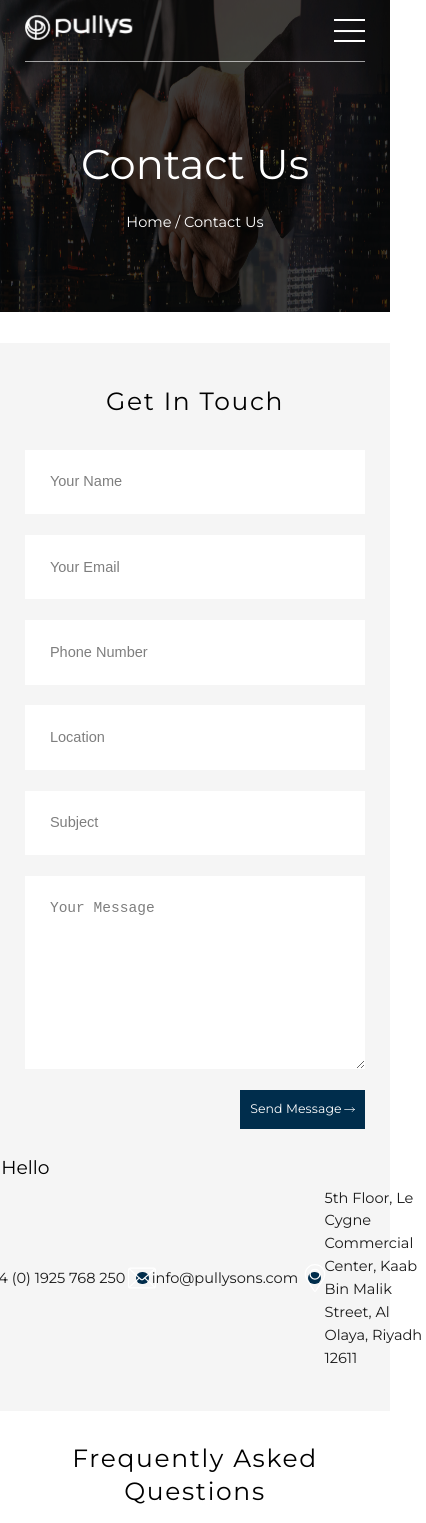
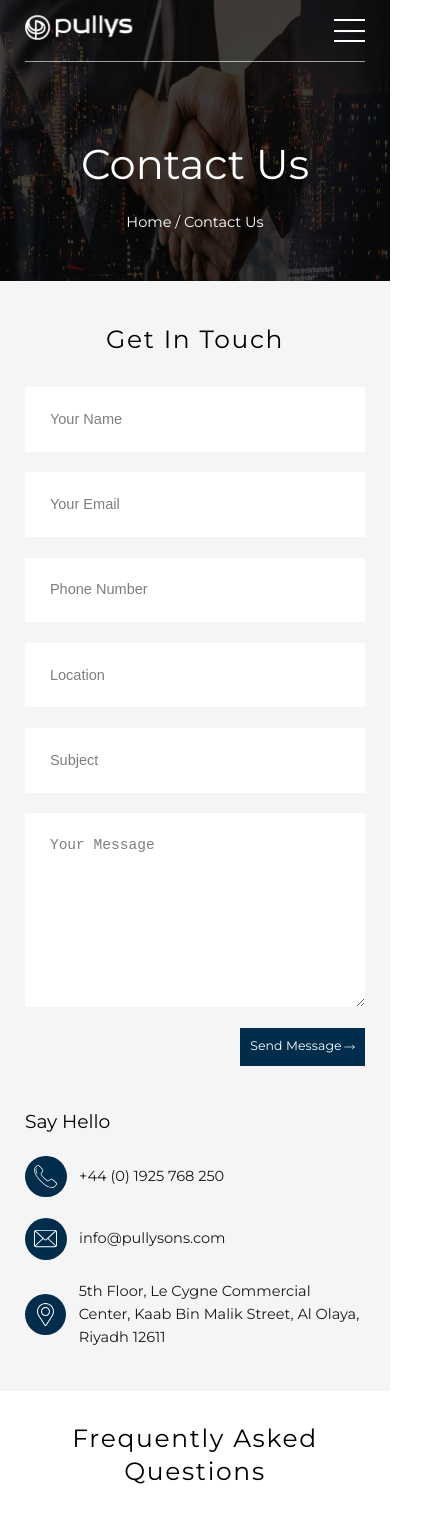
Before and after one commit to lazim-mv/pullys, a Next.js app: page /contactus in a window 390 px wide. Shown: the top 1523 px of the page, 426 px wide, since content can reach past the window. Built offline with nearby package versions, Linux system fonts and the light colour scheme.

Commit message:
contact page

```diff
--- a/src/app/components/MobileHeader/MobileHeader.js
+++ b/src/app/components/MobileHeader/MobileHeader.js
@@ -5,6 +5,7 @@ import { usePathname } from "next/navigation";
 import styles from "./mobileHeader.module.css";
 import { BtnComponent } from "../common/ButtonComponent";
 import logo from "../../../../public/mlogo.svg";
+import Link from "next/link";
 
 function MobileHeader() {
   const pathname = usePathname();
@@ -100,7 +101,7 @@ function MobileHeader() {
             }}
           >
             {menuList.map((item, index) => (
-              <a
+              <Link
                 key={index}
                 className={`linksWrapper linksText ${
                   pathname !== undefined &&
@@ -118,7 +119,7 @@ function MobileHeader() {
                 }}
               >
                 {item.text}
-              </a>
+              </Link>
             ))}
 
             <a
--- a/src/app/components/contactform/contactform.module.css
+++ b/src/app/components/contactform/contactform.module.css
@@ -230,4 +230,53 @@
     height: 49.6vw;
     border: none;
   }
+
+  .bottomContainer {
+    margin-top: var(--mspacing40);
+    width: 100%;
+  }
+
+  .cards {
+    display: flex;
+    flex-direction: column;
+    gap: var(--mspacing20);
+    margin-top: var(--mspacing20);
+    width: 100%;
+    align-items: flex-start;
+  }
+
+  .card {
+    display: flex;
+    align-items: center;
+    gap: var(--mspacing12);
+    width: 100%;
+  }
+
+  .card1 p {
+    white-space: nowrap;
+  }
+
+  .iconContainer {
+    width: var(--mspacing40);
+    height: var(--mspacing40);
+    border-radius: var(--mspacing40);
+    background-color: #002d4c;
+
+    display: flex;
+    justify-content: center;
+    align-items: center;
+  }
+
+  .iconContainer img {
+    width: 5.973333333333334vw;
+    height: 5.973333333333334vw;
+  }
+
+  .location {
+    width: 90%;
+  }
+
+  .location:nth-child(2) {
+    width: 85%;
+  }
 }
--- a/src/app/components/footer/Footer.js
+++ b/src/app/components/footer/Footer.js
@@ -21,10 +21,10 @@ const Footer = () => {
         <div className={styles.secondColomn}>
           <h3 className={styles.title}>Quick Links</h3>
           <div className={styles.links}>
-            <a href="">Home</a>
-            <a href="">About Us</a>
-            <a href="">Business</a>
-            <a href="">Contact Us</a>
+            <a href="/">Home</a>
+            <a href="/about">About Us</a>
+            <a href="/ourbusiness">Business</a>
+            <a href="/contactus">Contact Us</a>
           </div>
         </div>
         <div className={styles.thirdColomn}>
--- a/src/app/components/pageheroes/PageHero.js
+++ b/src/app/components/pageheroes/PageHero.js
@@ -3,9 +3,9 @@ import styles from "./pagehero.module.css";
 import Header from "../header/Header";
 import Image from "next/image";
 
-const PageHero = ({ title, img, subTitle }) => {
+const PageHero = ({ title, img, subTitle, marginBottom }) => {
   return (
-    <div className={styles.container}>
+    <div style={{ marginBottom: marginBottom }} className={styles.container}>
       <Header />
       <Image src={img} alt="hero banner" className={styles.heroImage} />
       <div className={styles.heroContentContainer}>
--- a/src/app/contactus/page.js
+++ b/src/app/contactus/page.js
@@ -2,15 +2,21 @@ import React from "react";
 import styles from "./contactus.module.css";
 import ContactForm from "../components/contactform/ContactForm";
 import heroImage from "../../../public/contactpage/1.png";
+import mobileHeroImage from "../../../public/contactpage/m1.png";
 import PageHero from "../components/pageheroes/PageHero";
 import Container7 from "../components/container7/Container7";
+import { headers } from "next/headers";
 const ContactPage = () => {
+  const header = headers();
+  const viewport = header.get("x-viewport");
+  const isMobile = viewport === "mobile";
   return (
     <div>
       <PageHero
-        img={heroImage}
+        img={isMobile ? mobileHeroImage : heroImage}
         title="Contact Us"
         subTitle="Home / Contact Us"
+        marginBottom="0"
       />
       <div className={styles.margin}>
         <ContactForm contactPage={true} />
```
Also changed, not shown: public/contactpage/m1.png (added).
